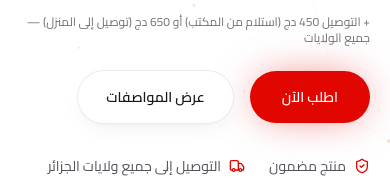
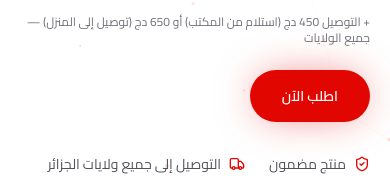
Before and after one commit to abderrahmane1463/global-fourni-securite, a Next.js app: page /boutique/imou-ranger-2 in a window 390 px wide. Shown: the part 967-1145 px from the top of the page. Built offline with nearby package versions, Linux system fonts and the light colour scheme; no server answers.

Commit message:
Sur mobile, va directement des photos au formulaire de commande
Les sections marketing (avantages, comparatif, FAQ...) restent visibles
sur desktop mais sont masquees sur telephone, ou l'ordre devient juste
Hero -> Galerie -> Commande, pour un tunnel plus court sur le trafic pub.

```diff
--- a/components/product/ProductHero.tsx
+++ b/components/product/ProductHero.tsx
@@ -177,7 +177,7 @@ export function ProductHero({ product }: { product: Product }) {
             </a>
             <a
               href="#specifications"
-              className="glass inline-flex items-center gap-2 rounded-full px-7 py-4 font-heading text-sm font-semibold text-white transition-all duration-300 hover:-translate-y-0.5 hover:border-blood/50"
+              className="glass hidden items-center gap-2 rounded-full px-7 py-4 font-heading text-sm font-semibold text-white transition-all duration-300 hover:-translate-y-0.5 hover:border-blood/50 md:inline-flex"
             >
               {t.product.seeSpecs}
             </a>
--- a/components/product/ProductPage.tsx
+++ b/components/product/ProductPage.tsx
@@ -33,18 +33,41 @@ export function ProductPage({ slug }: { slug: string }) {
 
   if (!product) notFound();
 
+  // On phone, ad traffic should go straight from the photos to the order
+  // form — everything else only shows from the md breakpoint up. Desktop
+  // keeps the original full order (md:order-N matches the natural sequence).
   return (
-    <>
+    <div className="flex flex-col">
+      <div className="order-1">
         <ProductHero product={product} />
+      </div>
+      <div className="hidden md:order-2 md:block">
         <ProductBenefits product={product} />
+      </div>
+      <div className="hidden md:order-3 md:block">
         <ProductFeatures product={product} />
+      </div>
+      <div className="order-2 md:order-4">
         <ProductGallery product={product} />
+      </div>
+      <div className="hidden md:order-5 md:block">
         <ProductComparison product={product} />
+      </div>
+      <div className="hidden md:order-6 md:block">
         <ProductHowItWorks product={product} />
+      </div>
+      <div className="hidden md:order-7 md:block">
         <ProductSpecs product={product} />
+      </div>
+      <div className="hidden md:order-8 md:block">
         <ProductFaq product={product} />
+      </div>
+      <div className="hidden md:order-9 md:block">
         <ProductFinalCta product={product} />
+      </div>
+      <div className="order-3 md:order-10">
         <OrderForm product={product} />
-    </>
+      </div>
+    </div>
   );
 }
```
Lines whose indentation alone changed are shown as unchanged.
